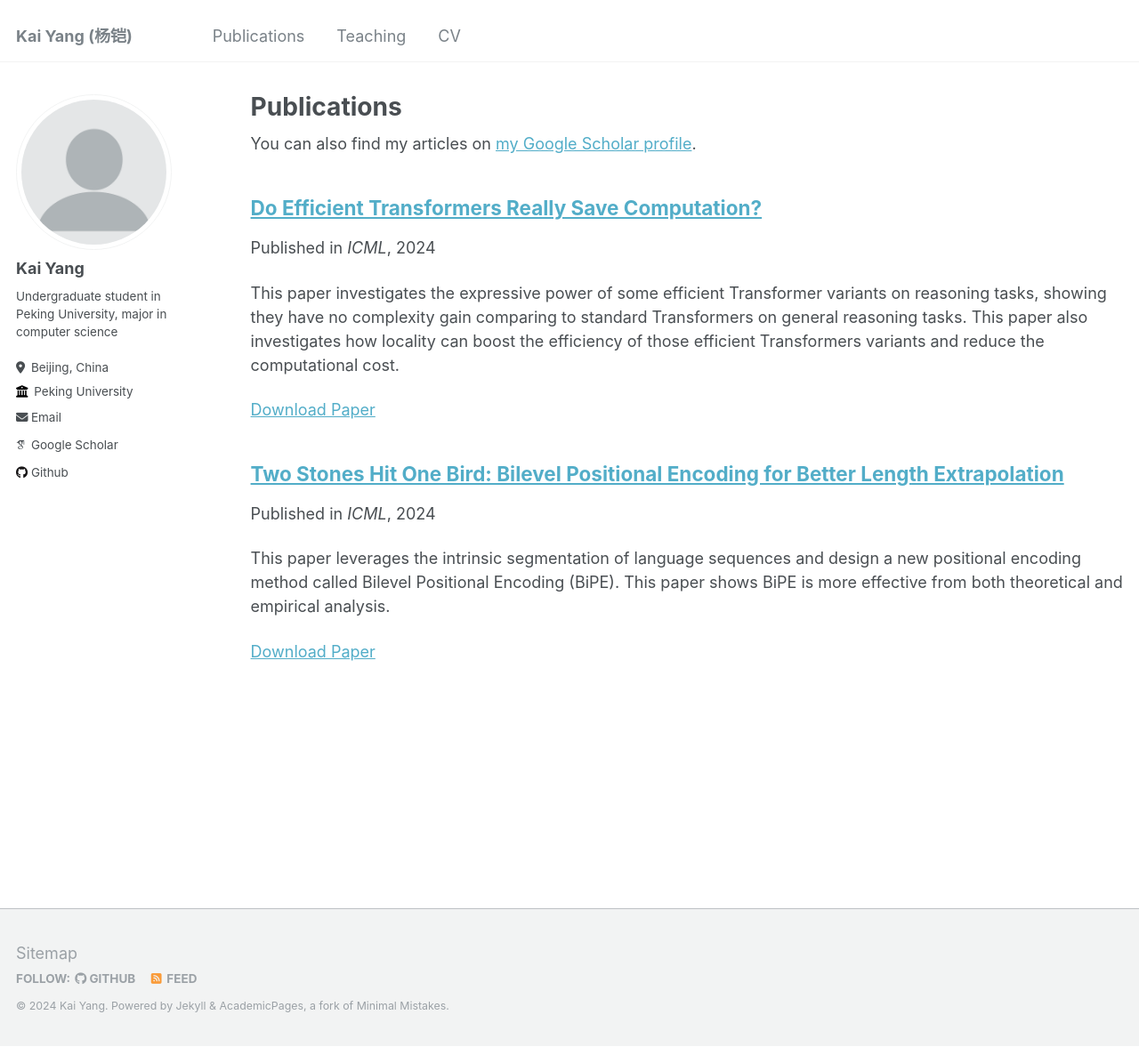
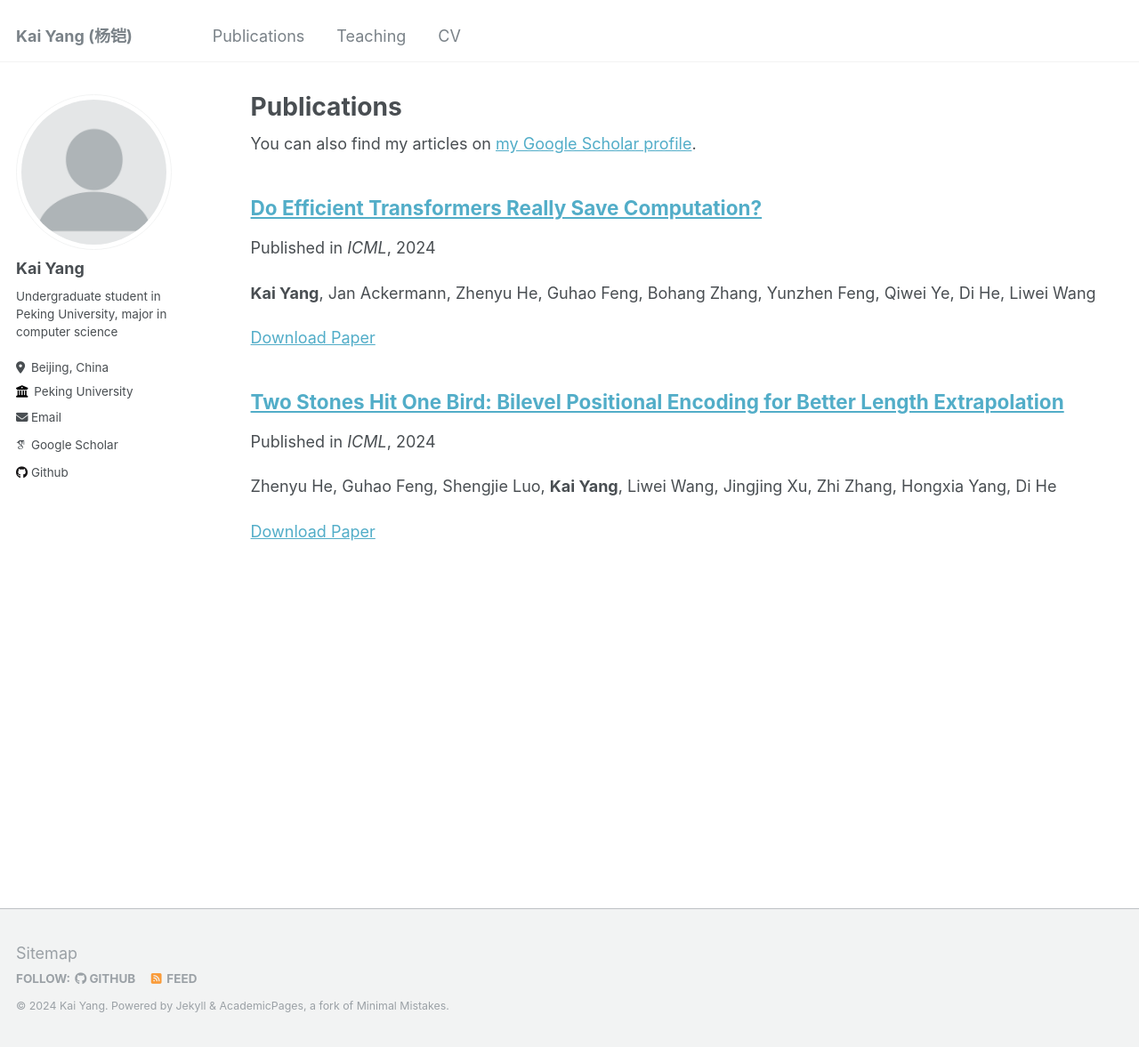
Before and after one commit to YK-YoungK/yk-youngk.github.io, a Jekyll site: the page built from _pages/publications.md, in a window 1280 px wide and 1177 px high. Shown: the whole window at 89% size. Built offline with Jekyll 4.4.1, drawn with Linux system fonts in a browser that asks for light colours; some web fonts are replaced.

Commit message:
Update publications

```diff
--- a/_publications/2024-05-ICML-BiPE.md
+++ b/_publications/2024-05-ICML-BiPE.md
@@ -2,7 +2,7 @@
 title: "Two Stones Hit One Bird: Bilevel Positional Encoding for Better Length Extrapolation"
 collection: publications
 permalink: /publication/2024-05-ICML-BiPE
-excerpt: 'This paper leverages the intrinsic segmentation of language sequences and design a new positional encoding method called Bilevel Positional Encoding (BiPE). This paper shows BiPE is more effective from both theoretical and empirical analysis.'
+excerpt: 'Zhenyu He, Guhao Feng, Shengjie Luo, **Kai Yang**, Liwei Wang, Jingjing Xu, Zhi Zhang, Hongxia Yang, Di He'
 date: 2024-05-01
 venue: 'ICML'
 # slidesurl: 'http://academicpages.github.io/files/slides2.pdf'
@@ -18,4 +18,4 @@ paperurl: 'https://yk-youngk.github.io/files/ICML-2024-BiPE-paper.pdf'
 |
 [Citation](https://yk-youngk.github.io/files/ICML-2024-BiPE-bibtex.bib)
 
-In this work, we leverage the intrinsic segmentation of language sequences and design a new positional encoding method called Bilevel Positional Encoding (BiPE). For each position, our BiPE blends an intra-segment encoding and an inter-segment encoding. The intra-segment encoding identifies the locations within a segment and helps the model capture the semantic information therein via absolute positional encoding. The inter-segment encoding specifies the segment index, models the relationships between segments, and aims to improve extrapolation capabilities via relative positional encoding. Theoretical analysis shows this disentanglement of positional information makes learning more effective. The empirical results also show that our BiPE has superior length extrapolation capabilities across a wide range of tasks in diverse text modalities.
+This paper leverages the intrinsic segmentation of language sequences and design a new positional encoding method called Bilevel Positional Encoding (BiPE). This paper shows BiPE is more effective from both theoretical and empirical analysis.
--- a/_publications/2024-05-ICML-efficient-Transformers.md
+++ b/_publications/2024-05-ICML-efficient-Transformers.md
@@ -2,7 +2,7 @@
 title: "Do Efficient Transformers Really Save Computation?"
 collection: publications
 permalink: /publication/2024-05-ICML-efficient-Transformers
-excerpt: 'This paper investigates the expressive power of some efficient Transformer variants on reasoning tasks, showing they have no complexity gain comparing to standard Transformers on general reasoning tasks. This paper also investigates how locality can boost the efficiency of those efficient Transformers variants and reduce the computational cost.'
+excerpt: '**Kai Yang**, Jan Ackermann, Zhenyu He, Guhao Feng, Bohang Zhang, Yunzhen Feng, Qiwei Ye, Di He, Liwei Wang'
 date: 2024-05-02
 venue: 'ICML'
 # slidesurl: 'https://yk-youngk.github.io/files/slides1.pdf'
@@ -17,4 +17,4 @@ paperurl: 'https://yk-youngk.github.io/files/ICML-2024-efficient-Transformers-pa
 |
 [Citation](https://yk-youngk.github.io/files/ICML-2024-efficient-Transformers-bibtex.bib)
 
-As transformer-based language models are trained on increasingly large datasets and with vast numbers of parameters, finding more efficient alternatives to the standard Transformer has become very valuable. While many efficient Transformers and Transformer alternatives have been proposed, none provide theoretical guarantees that they are a suitable replacement for the standard Transformer. This makes it challenging to identify when to use a specific model and what directions to prioritize for further investigation. In this paper, we aim to understand the capabilities and limitations of efficient Transformers, specifically the Sparse Transformer and the Linear Transformer. We focus on their reasoning capability as exhibited by Chain-of-Thought (CoT) prompts and follow previous works to model them as Dynamic Programming (DP) problems. Our results show that while these models are expressive enough to solve general DP tasks, contrary to expectations, they require a model size that scales with the problem size. Nonetheless, we identify a class of DP problems for which these models can be more efficient than the standard Transformer. We confirm our theoretical results through experiments on representative DP tasks, adding to the understanding of efficient Transformers' practical strengths and weaknesses.
+This paper investigates the expressive power of some efficient Transformer variants on reasoning tasks, showing they have no complexity gain comparing to standard Transformers on general reasoning tasks. This paper also investigates how locality can boost the efficiency of those efficient Transformers variants and reduce the computational cost.
```
